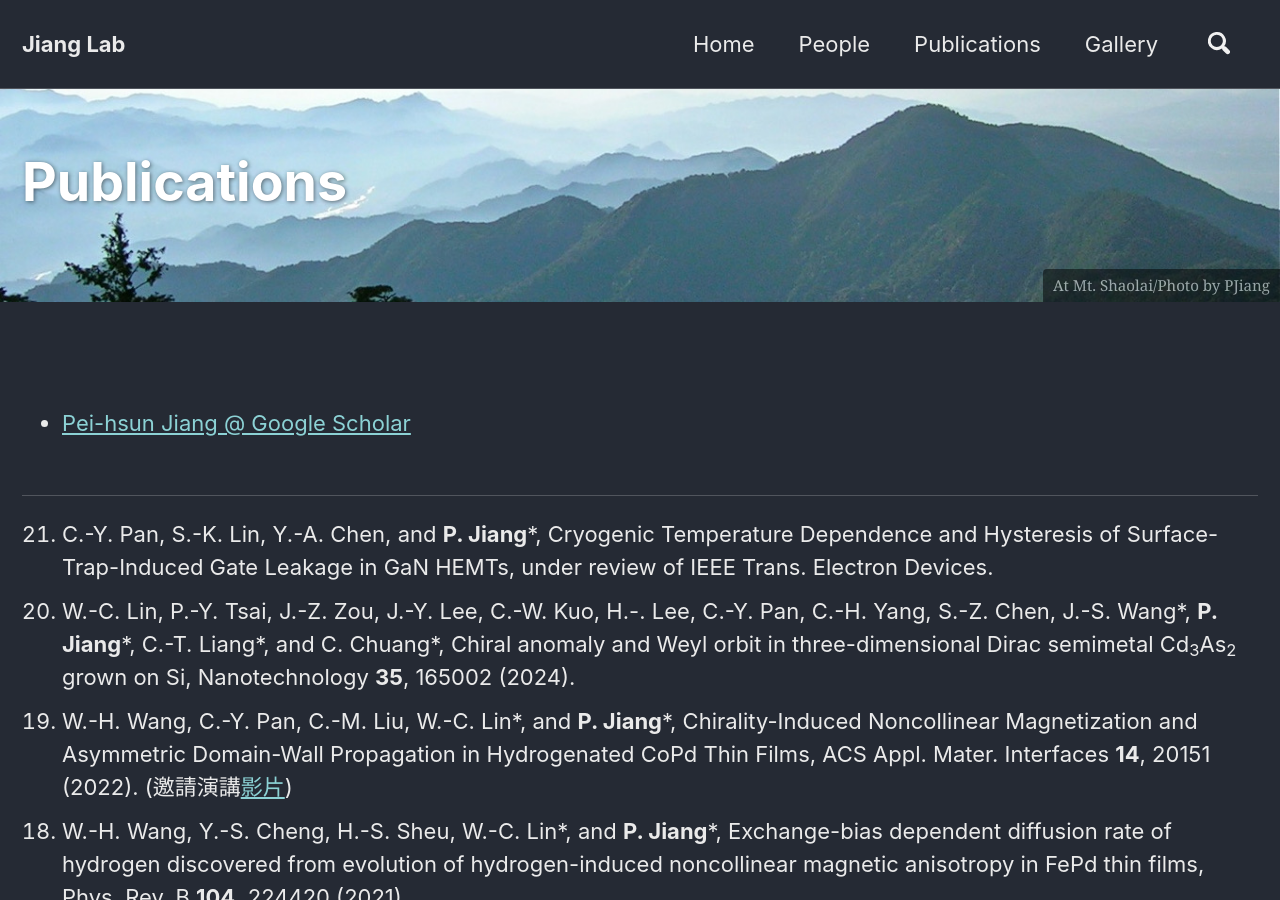
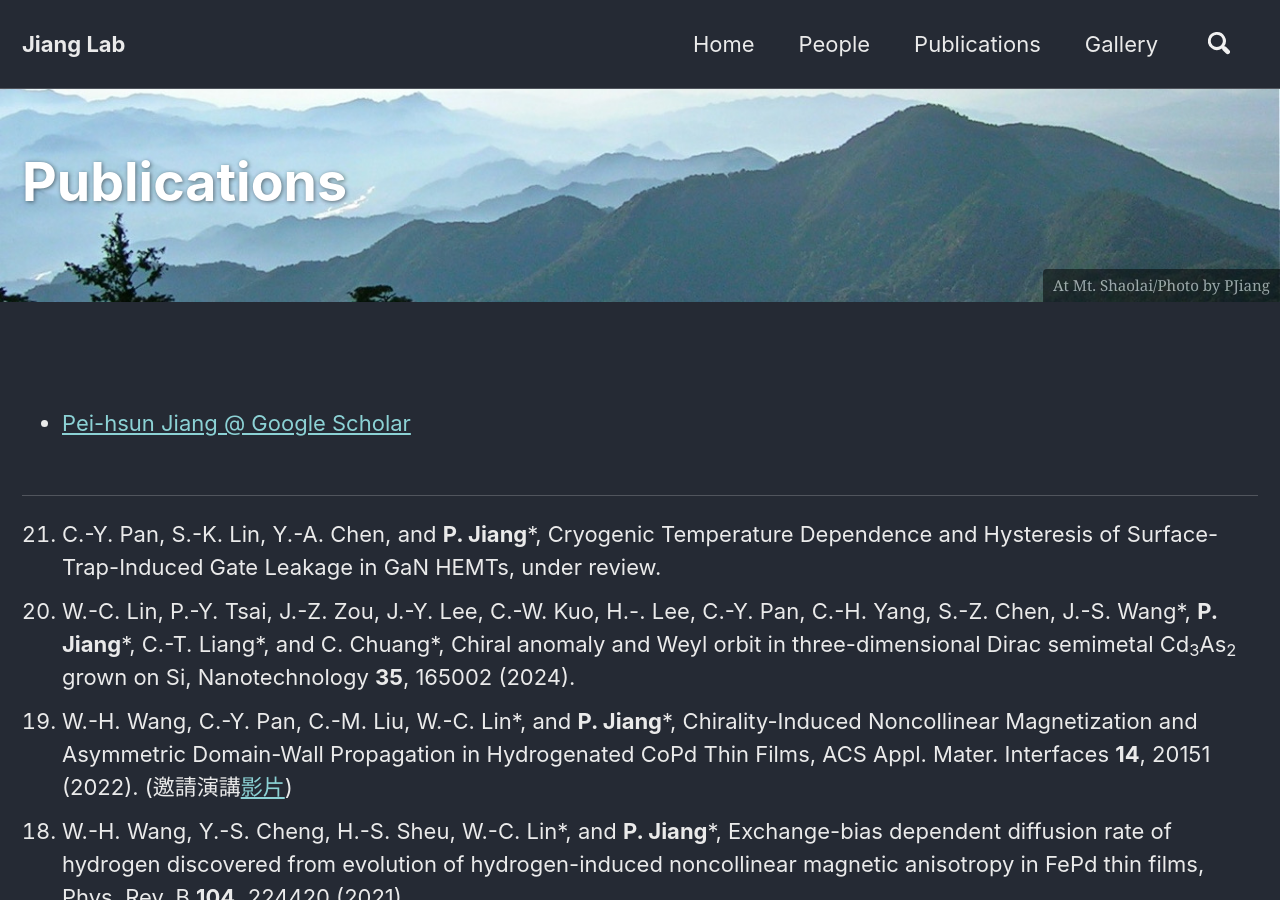
Before and after one commit to pjiang-ntnu/pjiang-ntnu.github.io, a Jekyll site: the page built from _pages/publications.md, in a window 1280 px wide and 900 px high. Built offline with Jekyll 4.4.1, drawn with Linux system fonts in a browser that asks for light colours; nearby versions of some CDN libraries; comment, search, counter and statistics services are not loaded.

Commit message:
Update publications.md

```diff
--- a/_pages/publications.md
+++ b/_pages/publications.md
@@ -33,7 +33,7 @@
 ----------------------
 
 <ol reversed>
-<li> C.-Y. Pan, S.-K. Lin, Y.-A. Chen, and <b>P. Jiang</b>*, Cryogenic Temperature Dependence and Hysteresis of Surface-Trap-Induced Gate Leakage in GaN HEMTs, under review of IEEE Trans. Electron Devices.
+<li> C.-Y. Pan, S.-K. Lin, Y.-A. Chen, and <b>P. Jiang</b>*, Cryogenic Temperature Dependence and Hysteresis of Surface-Trap-Induced Gate Leakage in GaN HEMTs, under review.
 
 <li> W.-C. Lin, P.-Y. Tsai, J.-Z. Zou, J.-Y. Lee, C.-W. Kuo, H.-. Lee, C.-Y. Pan, C.-H. Yang, S.-Z. Chen, J.-S. Wang*, <b>P. Jiang</b>*, C.-T. Liang*, and C. Chuang*, Chiral anomaly and Weyl orbit in three-dimensional Dirac semimetal Cd<sub>3</sub>As<sub>2</sub> grown on Si, Nanotechnology <b>35</b>, 165002 (2024).
 
```
